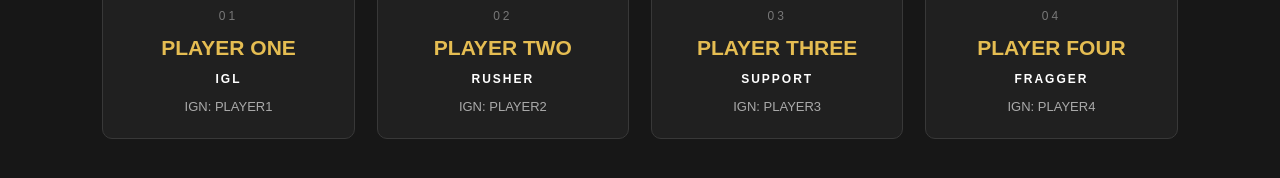
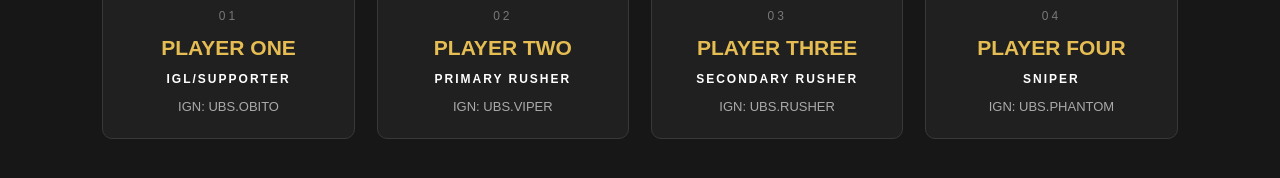
Before and after one commit to INEXPUGNABILIS01/unbrokensouls-esports, a plain HTML site: page index.html in a window 1280 px wide. Both pictures are taken after a click on the link "PLAYERS". Shown: the part 2171-2349 px from the top of the page. Drawn offline with Linux system fonts and the light colour scheme.

Commit message:
Update index.html

```diff
--- a/index.html
+++ b/index.html
@@ -495,8 +495,8 @@ footer p {
             <div class="player-info">
                 <div class="player-number">01</div>
                 <h3>PLAYER ONE</h3>
-                <div class="player-role">IGL</div>
-                <p class="player-ign">IGN: PLAYER1</p>
+                <div class="player-role">IGL/SUPPORTER</div>
+                <p class="player-ign">IGN: UBS.OBITO</p>
             </div>
         </div>
 
@@ -505,8 +505,8 @@ footer p {
             <div class="player-info">
                 <div class="player-number">02</div>
                 <h3>PLAYER TWO</h3>
-                <div class="player-role">RUSHER</div>
-                <p class="player-ign">IGN: PLAYER2</p>
+                <div class="player-role">PRIMARY RUSHER</div>
+                <p class="player-ign">IGN: UBS.VIPER</p>
             </div>
         </div>
 
@@ -515,8 +515,8 @@ footer p {
             <div class="player-info">
                 <div class="player-number">03</div>
                 <h3>PLAYER THREE</h3>
-                <div class="player-role">SUPPORT</div>
-                <p class="player-ign">IGN: PLAYER3</p>
+                <div class="player-role">SECONDARY RUSHER</div>
+                <p class="player-ign">IGN: UBS.RUSHER</p>
             </div>
         </div>
 
@@ -525,8 +525,8 @@ footer p {
             <div class="player-info">
                 <div class="player-number">04</div>
                 <h3>PLAYER FOUR</h3>
-                <div class="player-role">FRAGGER</div>
-                <p class="player-ign">IGN: PLAYER4</p>
+                <div class="player-role">SNIPER</div>
+                <p class="player-ign">IGN: UBS.PHANTOM</p>
             </div>
         </div>
 
```
